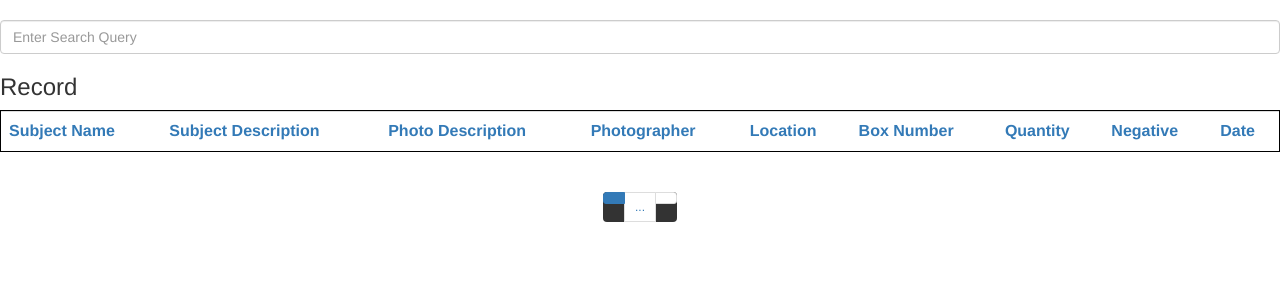
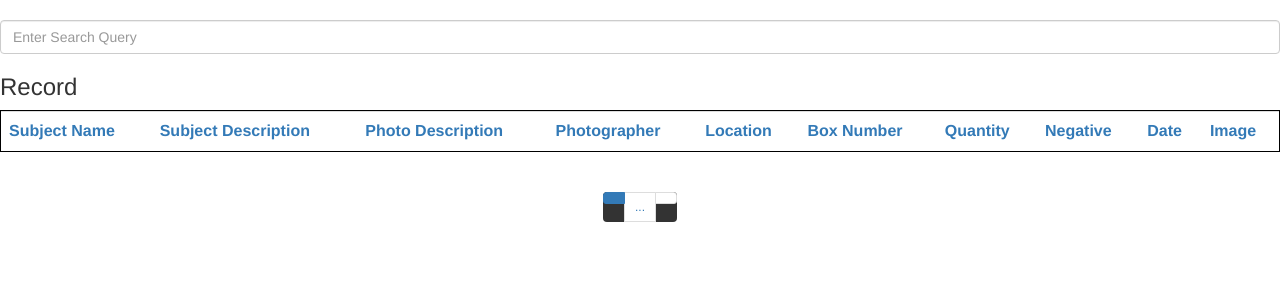
Before and after one commit to UCLALibrary/latimes, a Django app: template webapp/templates/card_list.html in a window 1280 px wide. Shown: the part 170-470 px from the top of the page. Run offline with Django 3.2, Linux system fonts and the light colour scheme; the template is opened without the code that fills it, so the values that code supplies are empty; some libraries are stand-ins or nearby versions.

Commit message:
added search against images

```diff
--- a/requirements.txt
+++ b/requirements.txt
@@ -1,3 +1,5 @@
 Django
 elasticsearch
 django-haystack==2.5.1
+requests
+lxml
--- a/webapp/search_indexes.py
+++ b/webapp/search_indexes.py
@@ -17,6 +17,7 @@ class CardIndex(indexes.SearchIndex, indexes.Indexable):
   Day = indexes.IntegerField(model_attr="Day", faceted=True, null=True)
   Month = indexes.IntegerField(model_attr="Month", faceted=True, null=True)
   date = indexes.CharField(model_attr="date", faceted=True, null=True)
+  image = indexes.CharField(model_attr="image", faceted=True, null=True)
   Quantity = indexes.IntegerField(model_attr="Quantity", faceted=True, null=True)
   suggestions = indexes.FacetCharField()
 
--- a/webapp/templates/card_list.html
+++ b/webapp/templates/card_list.html
@@ -29,6 +29,7 @@
         <th><a href="?q={{request.GET.q}}&{% if request.GET.sortBy == 'Quantity'%}sortBy=-Quantity{% else %}sortBy=Quantity{% endif %}">{% if request.GET.sortBy == 'Quantity' %}Quantity&#9660;{% elif request.GET.sortBy == '-Quantity' %}Quantity&#9650;{% else %}Quantity{% endif %}</th>
         <th><a href="?q={{request.GET.q}}&{% if request.GET.sortBy == 'Negative'%}sortBy=-Negative{% else %}sortBy=Negative{% endif %}">{% if request.GET.sortBy == 'Negative' %}Negative&#9660;{% elif request.GET.sortBy == '-Negative' %}Negative&#9650;{% else %}Negative{% endif %}</th>
         <th><a href="?q={{request.GET.q}}&{% if request.GET.sortBy == 'Date'%}sortBy=-Date{% else %}sortBy=Date{% endif %}">{% if request.GET.sortBy == 'Date' %}Date&#9660;{% elif request.GET.sortBy == '-Date' %}Date&#9650;{% else %}Date{% endif %}</th>
+
       </tr>
 {% elif "q" not in request.GET %}
       <tr>
@@ -41,6 +42,7 @@
         <th><a href="?{% if request.GET.sortBy == 'Quantity'%}sortBy=-Quantity{% else %}sortBy=Quantity{% endif %}">{% if request.GET.sortBy == 'Quantity' %}Quantity&#9660;{% elif request.GET.sortBy == '-Quantity' %}Quantity&#9650;{% else %}Quantity{% endif %}</th>
         <th><a href="?{% if request.GET.sortBy == 'Negative'%}sortBy=-Negative{% else %}sortBy=Negative{% endif %}">{% if request.GET.sortBy == 'Negative' %}Negative&#9660;{% elif request.GET.sortBy == '-Negative' %}Negative&#9650;{% else %}Negative{% endif %}</th>
         <th><a href="?{% if request.GET.sortBy == 'Date'%}sortBy=-Date{% else %}sortBy=Date{% endif %}">{% if request.GET.sortBy == 'Date' %}Date&#9660;{% elif request.GET.sortBy == '-Date' %}Date&#9650;{% else %}Date{% endif %}</th>
+        <th><a href="?{% if request.GET.sortBy == 'image'%}sortBy=-image{% else %}sortBy=image{% endif %}">{% if request.GET.sortBy == 'image' %}Image&#9660;{% elif request.GET.sortBy == '-image' %}Image&#9650;{% else %}Image{% endif %}</th>
       </tr>
   {% endif %}
       {% if object_list %}
@@ -55,6 +57,7 @@
           <td>{{card.Quantity}}</td>
           <td>{{card.Negative}}</td>
           <td><a href="/date?year={{card.Year}}&month={{card.Month}}&day={{card.Day}}">{{card.date}}</a></td>
+          <td>{% if "https://" in result.object.image %}<a href='{{result.object.image}}'>{{card.image}}</a></td>{% endif %}
         </tr>
         {% endfor %}
 		{% elif results_list %}
@@ -69,6 +72,7 @@
           <td>{{card.Quantity}}</td>
           <td>{{card.Negative}}</td>
           <td><a href="/date?year={{card.Year}}&month={{card.Month}}&day={{card.Day}}">{{card.date}}</a></td>
+          <td><a href='{{result.object.image}}'>test</a></td>
           </tr>
         {% endfor %}
       {% endif %}
--- a/webapp/templates/search/indexes/webapp/card_text.txt
+++ b/webapp/templates/search/indexes/webapp/card_text.txt
@@ -9,6 +9,7 @@
 {{object.Quantity}}
 {{object.Photographer}}
 {{object.Location}}
+{{object.image}}
 {% for box in object.BoxNumber.all %}
     {{ box.box }}
 {% endfor %}
```
Also changed, not shown: webapp/models.py (+22 -8 lines).
